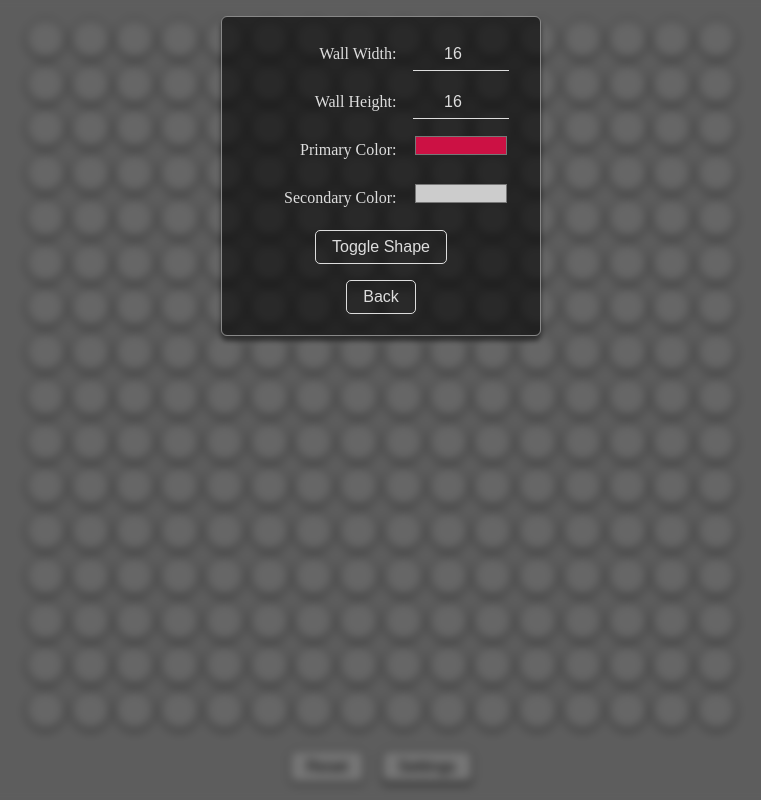
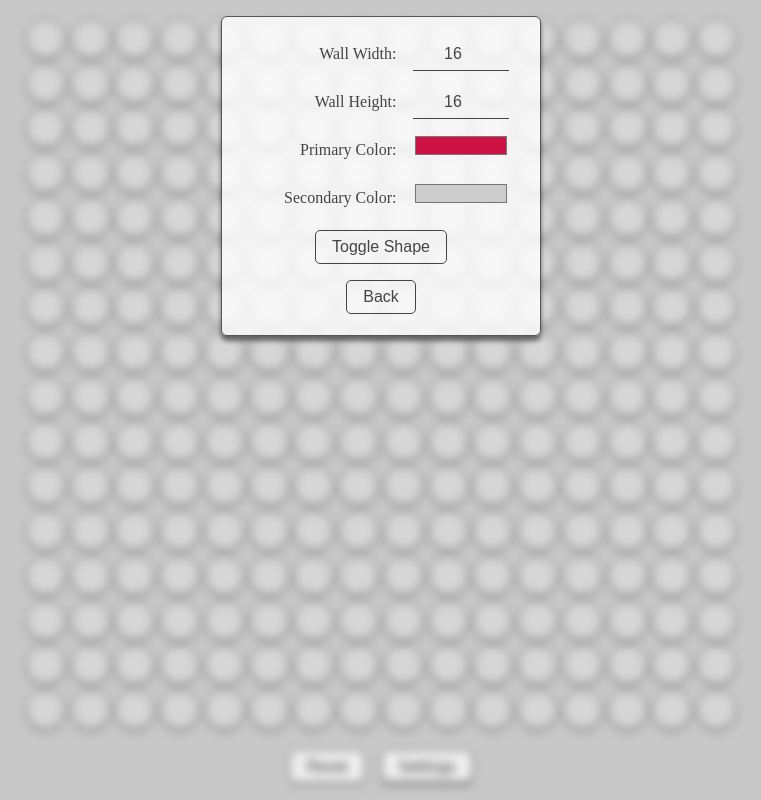
Before and after one commit to huang2002/pixel-wall, a website with bundled scripts: page public/index.html in a window 1280 px wide. Both pictures are taken after a click on the button "Settings". Shown: the whole page, without its empty margins (259-1020 px from the left). Built offline with nearby package versions, Linux system fonts and the light colour scheme.

Commit message:
adjust styles

```diff
--- a/public/index.css
+++ b/public/index.css
@@ -93,9 +93,9 @@ body {
     top: 0;
     width: 100%;
     height: 100%;
-    color: #DDD;
+    color: #444;
     overflow: auto;
-    background-color: rgba(0, 0, 0, .5);
+    background-color: rgba(255, 255, 255, .2);
     backdrop-filter: blur(5px);
 }
 
@@ -104,8 +104,8 @@ body {
     margin: 1em auto;
     padding: .8em 0;
     text-align: center;
-    background-color: rgba(0, 0, 0, .6);
-    border: solid 1px #888;
+    background-color: rgba(255, 255, 255, .8);
+    border: solid 1px #555;
     border-radius: 6px;
     box-shadow: 0 5px 5px rgba(0, 0, 0, .5);
 }
@@ -123,11 +123,11 @@ body {
     display: inline-block;
     width: 6em;
     text-align: center;
-    outline: none;
 }
 
 .settings-input[type='number'] {
     border-bottom: solid 1px currentColor;
+    outline: none;
 }
 
 .settings-input:invalid {
@@ -140,9 +140,10 @@ body {
     border: solid 1px currentColor;
     border-radius: 5px;
     outline: none;
+    user-select: none;
 }
 
 .settings-input:focus,
 .settings-button:focus {
-    color: #FFF;
+    color: #000;
 }
```
